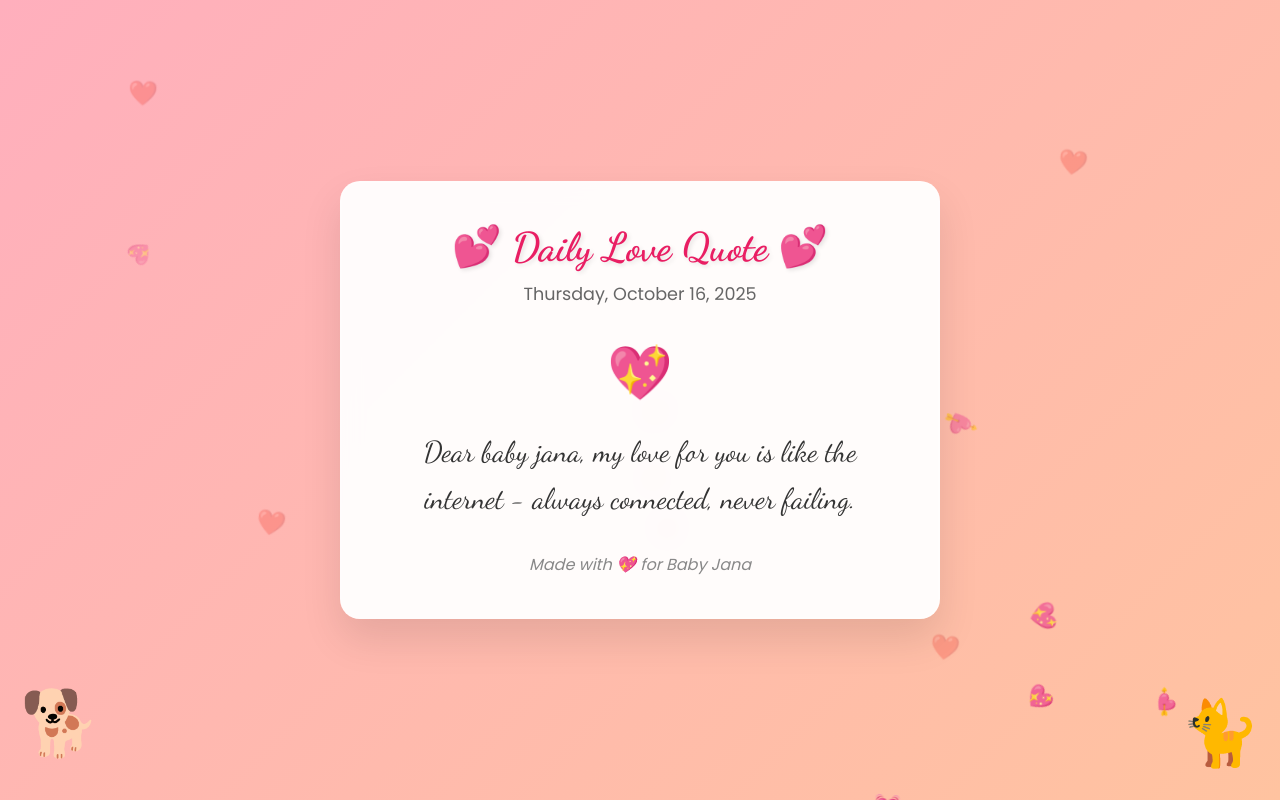
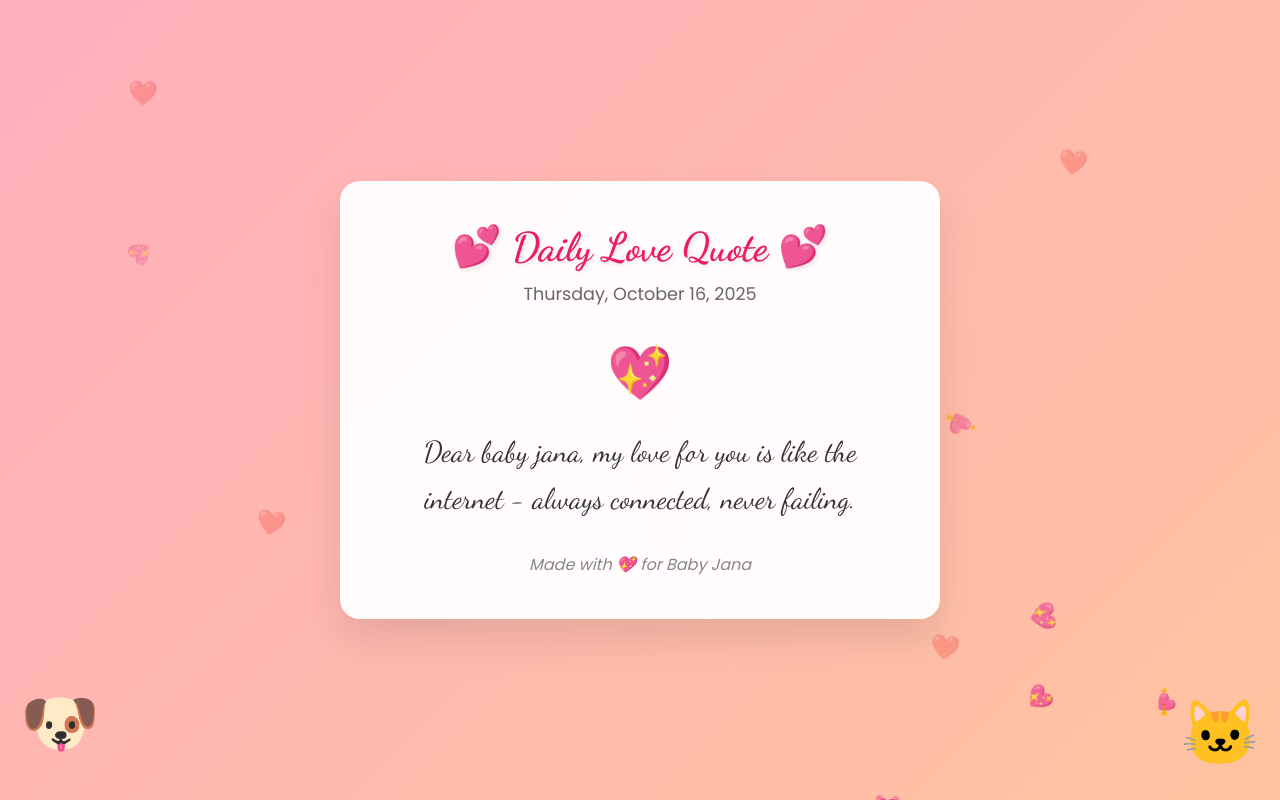
Before and after one commit to Donalddddddd/love-quotes-for-babyJana, a website: page public/index.html in a window 1280 px wide. Drawn offline with Linux system fonts and the light colour scheme; no server answers.

Commit message:
Update index.html

```diff
--- a/public/index.html
+++ b/public/index.html
@@ -18,8 +18,8 @@
         </div>
 
         <div class="pets-container">
-            <div class="dog" id="dog">🐕</div>
-            <div class="cat" id="cat">🐈</div>
+            <div class="dog" id="dog">🐶</div>
+            <div class="cat" id="cat">🐱</div>
         </div>
 
         <div class="quote-card">
```
